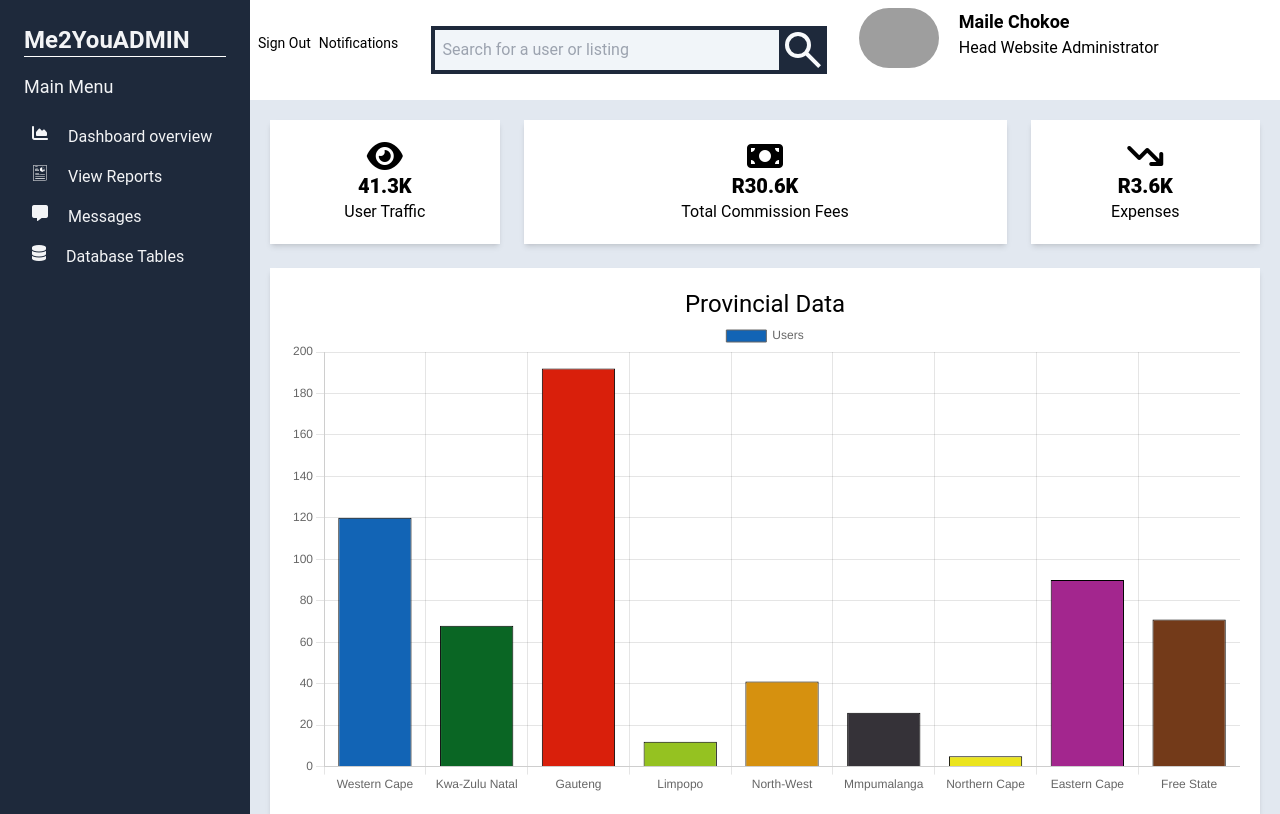
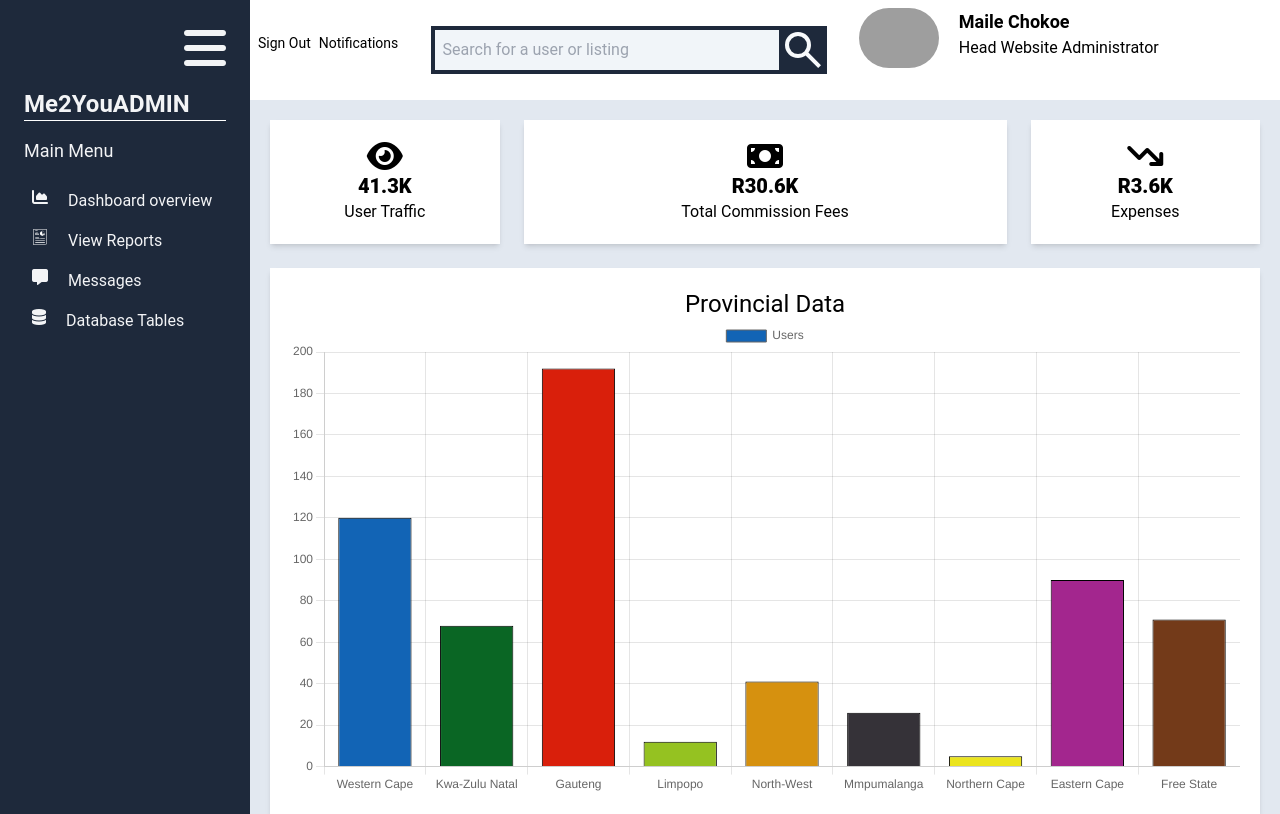
Before and after one commit to DaChoco/MeZenYou, a PHP site: page /admin/dashboard.html in a window 1280 px wide. Shown: the top 814 px of the page. Run offline with PHP 8.4, Linux system fonts and the light colour scheme; style sheets or scripts are compiled from the project's sources; some libraries are stand-ins or nearby versions; grey boxes are pictures that could not be loaded.

Commit message:
further admin styling

```diff
--- a/admin/dashboard.html
+++ b/admin/dashboard.html
@@ -3,10 +3,12 @@
   <head>
     <meta charset="UTF-8" />
     <meta name="viewport" content="width=device-width, initial-scale=1.0" />
-    <title>Document</title>
+    <title>Admin Dashboard</title>
     <link rel="stylesheet" href="../dist/output.css" />
     <script src="https://cdn.jsdelivr.net/npm/chart.js@4.5.1/dist/chart.umd.min.js"></script>
+
     <script src="/adminjs/provincial.js" defer></script>
+    <script src="/adminjs/adminstyles.js" defer></script>
 
     <!--This is font awesome. A free supply of icons-->
     <script
@@ -15,18 +17,19 @@
     ></script>
   </head>
   <body>
-    <section class="grid grid-cols-[250px_1fr] h-screen">
+    <section id="layout-admin" class="grid h-screen transition-all duration-100">
       <nav
         id="sidebar"
-        class="flex flex-col space-y-4 bg-darkgray w-full [&>*]:text-gray-100 p-6 [&>span]:text-lg"
+        class="flex flex-col space-y-4 bg-darkgray [&>*]:text-gray-100 p-6 [&>span]:text-lg"
       >
+        <i id="menuToggle" class="fa-solid fa-bars fa-3x self-end"></i>
         <h1 class="text-2xl font-bold border-b border-white">Me2YouADMIN</h1>
         <span>Main Menu</span>
 
         <ul class="[&>*]:flex [&>*]:flex-row [&>*]:space-x-5 [&>*]:p-2">
-          <li><i class="fa-solid fa-chart-area"></i><a href="">Dashboard overview</a></li>
+          <li><i class="fa-solid fa-chart-area hover:text-blue-500"></i><a href="">Dashboard overview</a></li>
           <li>
-            <svg class="fill-white w-4 h-4" xmlns="http://www.w3.org/2000/svg"
+            <svg class="fill-white w-4 h-4 custom-fa hover:fill-blue-500" xmlns="http://www.w3.org/2000/svg"
                 xmlns:xlink="http://www.w3.org/1999/xlink"
                 version="1.1" id="Layer_1"
                 viewBox="0 0 103.12 122.88"
@@ -37,8 +40,8 @@
 
             <a href="">View Reports</a>
         </li>
-          <li><i class="fa-solid fa-message"></i><a href="">Messages</a></li>
-          <li><i class="fa-solid fa-database"></i><a href="">Database Tables</a></li>
+          <li><i class="fa-solid fa-message hover:text-blue-500"></i><a href="">Messages</a></li>
+          <li><i class="fa-solid fa-database hover:text-blue-500"></i><a href="">Database Tables</a></li>
         </ul>
 
       </nav>
@@ -50,13 +53,13 @@
         >
           <div class="h-1/2 align-middle ">
             <ul class="flex flex-row space-x-2 [&>*]:text-sm">
-              <li>Sign Out</li>
+              <li><a href="/index.php">Sign Out</a></li>
               <li>Notifications</li>
             </ul>
           </div>
 
           <div class="flex flex-row w-2/5 relative h-fit">
-            <input type="text" placeholder="Search for a user or listing" class="bg-slate-100 text-black p-2 flex-1 border-4 border-r-0 border-slate-800 outline-none"/>
+            <input type="text" placeholder="Search for a user or listing" class="bg-slate-100 text-black p-2 flex-1 border-4 border-r-0 border-slate-800 outline-none focus:border-blue-700"/>
             <button type="button" aria-label="Search">
               <span class="sr-only">Search</span>
               <svg
@@ -149,7 +152,7 @@
             </table>
           </div>
 
-          <div id="provincial-demo" class="col-span-1">
+          <div id="completed-orders" class="col-span-1">
             <span class="text-2xl">Completed Orders</span>
           </div>
         </div>
--- /dev/null
+++ b/adminjs/adminstyles.js
@@ -0,0 +1,20 @@
+const toggleBtn = document.getElementById("menuToggle");
+const layout = document.getElementById("layout");
+const icons = document.querySelectorAll(".fa-solid");
+const custicon = document.querySelectorAll(".custom-fa")
+
+toggleBtn.addEventListener("click", () => {
+    console.log("HELLO")
+    layout.classList.toggle("sidebar-collapsed");
+    icons.forEach(icon => {
+        icon.classList.toggle("fa-2x");
+    });
+
+    custicon.forEach(icon =>{
+        icon.classList.toggle("w-4");
+        icon.classList.toggle("w-8");
+
+        icon.classList.toggle("h-4");
+        icon.classList.toggle("h-8");
+    })
+});
--- a/styles.css
+++ b/styles.css
@@ -13,4 +13,28 @@
   .add-to-cart-or-buy {
     @apply [&>*]:flex [&>*]:flex-col p-7 space-y-4;
   }
+
+  #layout-admin{
+    @apply grid-cols-[250px_1fr] transition-all duration-300;
+  }
+
+  #layout-admin.sidebar-collapsed {
+  @apply grid-cols-[80px_1fr];
 }
+
+.sidebar-collapsed #sidebar a,
+.sidebar-collapsed #sidebar span,
+.sidebar-collapsed #sidebar h1 {
+  display: none;
+}
+
+.sidebar-collapsed #sidebar ul li {
+  justify-content: center;
+}
+
+
+
+.sidebar-collapsed #sidebar ul li svg {
+  margin: auto;
+}
+}
```
Also changed, not shown: index.php (+11 -7 lines), pages/product.php (+21 -8 lines).
